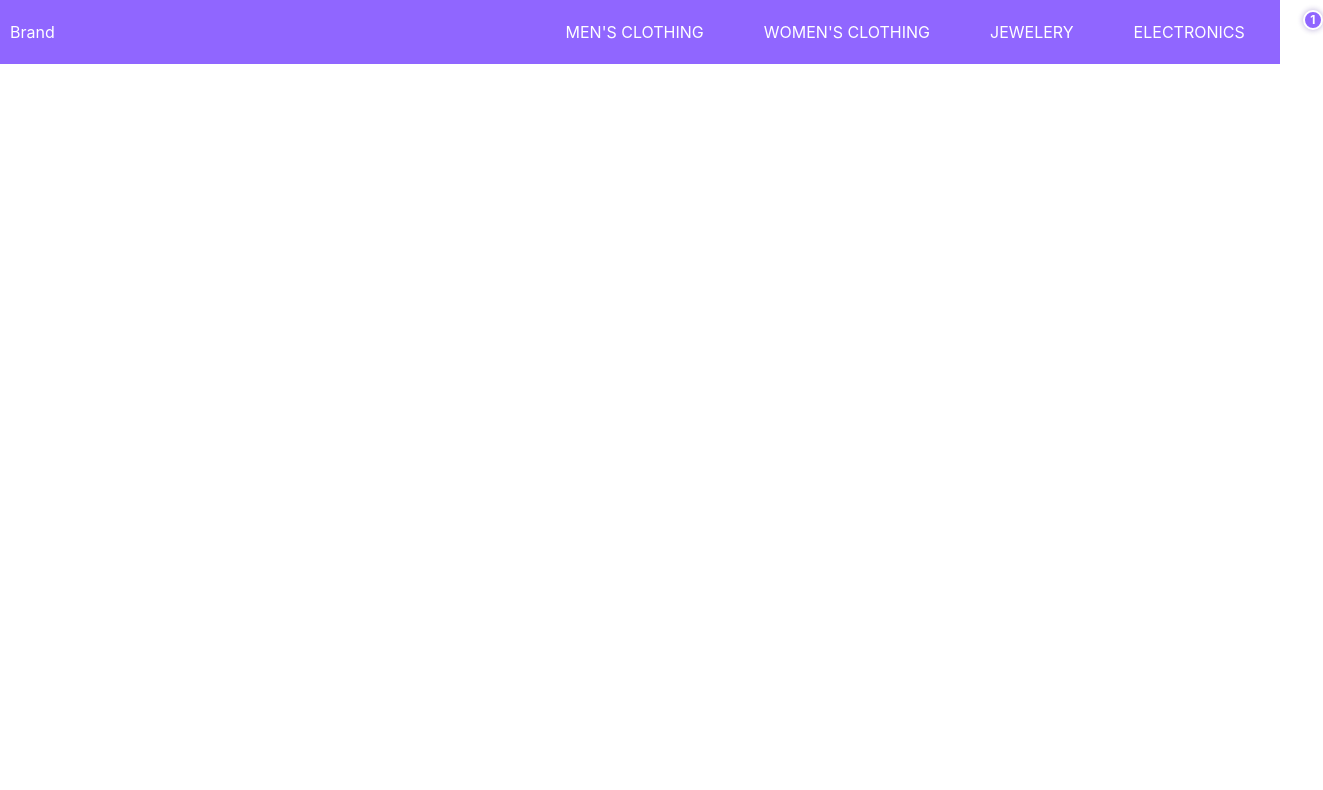
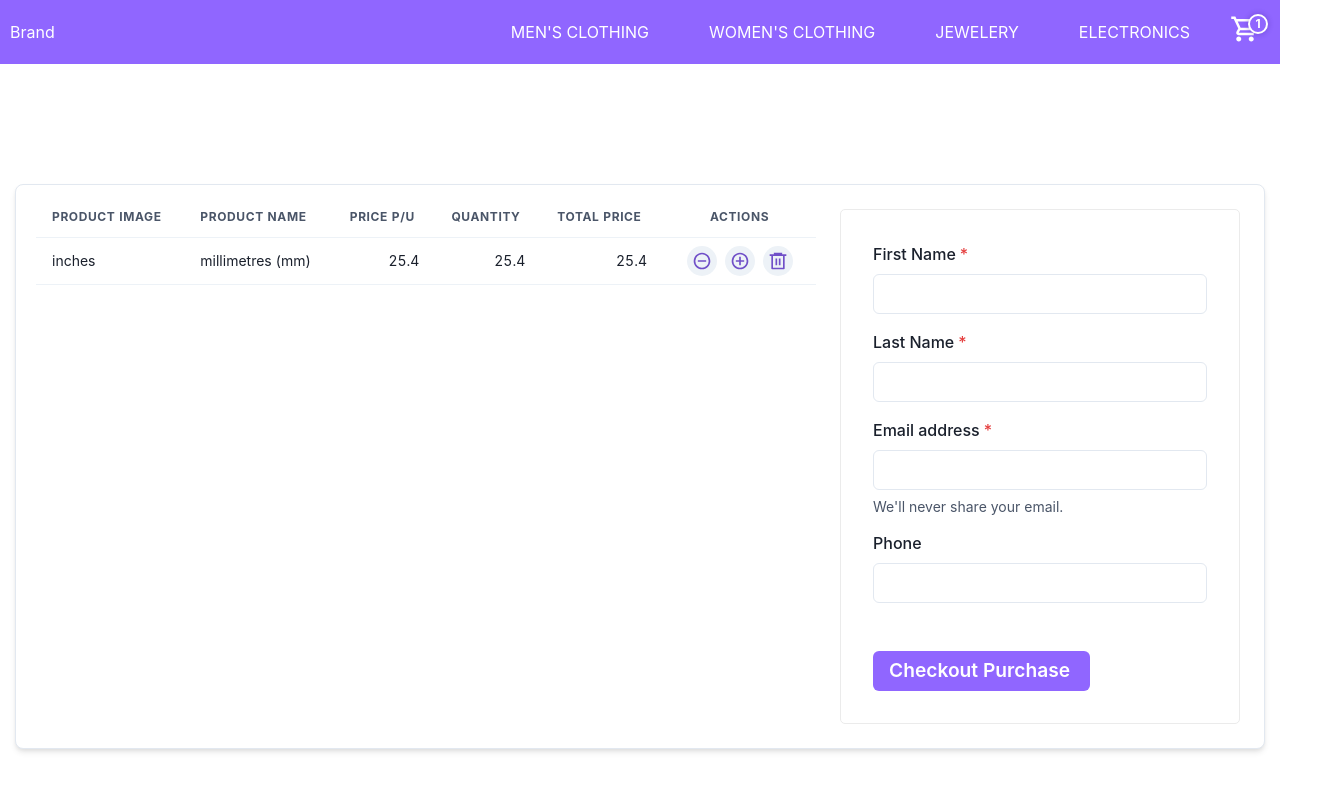
Before and after one commit to simon1691/Ecommerce, a React (Vite) app: page /cart in a window 1280 px wide. Shown: the top 790 px of the page, 1323 px wide, since content can reach past the window. Built offline with nearby package versions, Linux system fonts and the light colour scheme.

Commit message:
Cart componente created + Css styles added and updated

```diff
--- a/src/App.jsx
+++ b/src/App.jsx
@@ -3,6 +3,7 @@ import { Container } from "@chakra-ui/react";
 import ItemListContainer from "./components/containers/ItemListContainer";
 import { BrowserRouter, Route, Routes } from "react-router-dom";
 import ItemDetailContainer from "./components/containers/ItemDetailContainer";
+import Cart from "./components/Cart";
 
 function App() {
   return (
@@ -21,6 +22,11 @@ function App() {
             path="/item/:id"
             element={<ItemDetailContainer />}
           />
+          <Route
+            exact
+            path="/cart"
+            element={<Cart />}
+          />
         </Routes>
       </Container>
     </BrowserRouter>
--- /dev/null
+++ b/src/components/Cart.jsx
@@ -0,0 +1,191 @@
+import React from "react";
+import {
+  Flex,
+  Box,
+  Image,
+  useColorModeValue,
+  Button,
+  Text,
+  FormControl,
+  FormLabel,
+  FormErrorMessage,
+  FormHelperText,
+  Input,
+  Table,
+  Thead,
+  Tbody,
+  Tr,
+  Th,
+  Td,
+  TableContainer,
+  Icon
+} from "@chakra-ui/react";
+import { RiDeleteBin6Line, RiAddCircleLine, RiIndeterminateCircleLine
+} from "react-icons/ri";
+
+const Cart = () => {
+  return (
+    <Box
+      key={"test"}
+      bg={useColorModeValue("white", "gray.800")}
+      maxW="1250px"
+      borderWidth="1px"
+      rounded="lg"
+      shadow="lg"
+      boxShadow="md"
+      transition="box-shadow 0.1s ease-in-out"
+      cursor="pointer"
+      _hover={{
+        boxShadow: "xl",
+      }}
+      position="relative"
+      m={"auto"}
+      mt={"120px"}
+    >
+      <Flex justifyContent={"space-between"}>
+        <TableContainer w={"100%"} m={5} mr={0}>
+          <Table  size='sm'>
+            <Thead>
+              <Tr>
+                <Th pb={3}>Product Image</Th>
+                <Th pb={3}>Product Name</Th>
+                <Th pb={3}>Price P/U</Th>
+                <Th pb={3}>Quantity</Th>
+                <Th pb={3}>Total Price</Th>
+                <Th pb={3} textAlign={"center"}>Actions</Th>
+              </Tr>
+            </Thead>
+            <Tbody>
+              <Tr>
+                <Td>inches</Td>
+                <Td>millimetres (mm)</Td>
+                <Td isNumeric>25.4</Td>
+                <Td isNumeric>25.4</Td>
+                <Td isNumeric>25.4</Td>
+                <Td textAlign={"center"}>
+                  <Button
+                  color={"#704fc8"}
+                    w={"30px"}
+                    h={"30px"}
+                    minW={0}
+                    lineHeight={0}
+                    _hover={{
+                      bg: "#704fc8",
+                      color:"white"
+                    }}
+                    borderRadius={"50%"}
+                    p={0}
+                  mx={1}
+                >
+                <Icon
+                color="current"
+                as={RiIndeterminateCircleLine}
+                h={5}
+                w={5}
+                alignSelf={"center"}
+              />
+                  </Button>
+                  <Button
+                    color={"#704fc8"}
+                    w={"30px"}
+                    h={"30px"}
+                    minW={0}
+                    lineHeight={0}
+                    _hover={{
+                      bg: "#704fc8",
+                      color:"white"
+                    }}
+                    borderRadius={"50%"}
+                    p={0}
+                  mx={1}
+                  >
+                    <Icon
+                    color="current"
+                    as={RiAddCircleLine}
+                    h={5}
+                    w={5}
+                    alignSelf={"center"}
+                  />
+                  </Button>
+                  <Button
+                  color={"#704fc8"}
+                  w={"30px"}
+                  h={"30px"}
+                  minW={0}
+                  lineHeight={0}
+                  _hover={{
+                    bg: "#704fc8",
+                    color:"white"
+                  }}
+                  borderRadius={"50%"}
+                  p={0}
+                mx={1}
+                  >
+                  <Icon
+                  color="current"
+                  as={RiDeleteBin6Line}
+                  h={5}
+                  w={5}
+                  alignSelf={"center"}
+                />
+                  </Button>
+                </Td>
+              </Tr>
+            </Tbody>
+          </Table>
+        </TableContainer>
+        <Box p="6">
+          <Box
+            p="8"
+            border={"1px solid #ebebeb"}
+            height={"100%"}
+            borderRadius="5"
+            w={400}
+          >
+            <Box>
+              <form>
+                <FormControl isRequired mb={4}>
+                  <FormLabel>First Name</FormLabel>
+                  <Input type='text' />
+                </FormControl>
+
+                <FormControl isRequired mb={4}>
+                  <FormLabel>Last Name</FormLabel>
+                  <Input type='text' />
+                  <FormHelperText></FormHelperText>
+                </FormControl>
+
+                <FormControl isRequired mb={4}>
+                  <FormLabel>Email address</FormLabel>
+                  <Input type='email' />
+                  <FormHelperText>We'll never share your email.</FormHelperText>
+                </FormControl>
+
+                <FormControl mb={4}>
+                  <FormLabel>Phone</FormLabel>
+                  <Input type='tel' />
+                  <FormHelperText></FormHelperText>
+                </FormControl>
+                <Button type="submit"
+                  bg="#9066ff"
+                  placement={"top"}
+                  color={"white"}
+                  fontSize={"1.2em"}
+                  alignItems={"center"}
+                  _hover={{
+                    bg: "#704fc8",
+                  }}
+                  mt={8}
+                >
+                  <Text me={1}>Checkout Purchase</Text>
+                </Button>
+              </form>
+            </Box>
+          </Box>
+        </Box>
+      </Flex>
+    </Box>
+  );
+};
+
+export default Cart;
--- a/src/components/CartWidget.jsx
+++ b/src/components/CartWidget.jsx
@@ -1,12 +1,15 @@
 import React from "react";
 import { Icon } from "@chakra-ui/react";
 import { MdOutlineShoppingCart } from "react-icons/md";
+import { Link } from "react-router-dom";
 
 const CartWidget = () => {
   return (
     <div className="nav-cart-icon">
-      <Icon as={MdOutlineShoppingCart} />
-      <div className="notification">1</div>
+      <Link to={"/cart"} >
+        <Icon as={MdOutlineShoppingCart} />
+        <div className="notification">1</div>
+      </Link>
     </div>
   );
 };
--- a/src/components/ComponentsCssStyles/NavBar.css
+++ b/src/components/ComponentsCssStyles/NavBar.css
@@ -5,7 +5,6 @@
     width: 100%;
     display: flex;
     justify-content:end;
-    flex: 0 0 100%;
 }
 
 .container-nav .container-nav-list .nav-list {
@@ -26,6 +25,7 @@
     justify-content: center;
     align-items: center;
     position: relative;
+    padding-right: 10px;
 }
 
 .container-nav .container-nav-list .nav-cart-icon .notification{
--- a/src/components/ItemList.jsx
+++ b/src/components/ItemList.jsx
@@ -28,4 +28,4 @@ const ItemList = ({ productos }) => {
   );
 };
 
-export default ItemList;
+export default React.memo(ItemList);
--- a/src/components/NavBar.jsx
+++ b/src/components/NavBar.jsx
@@ -37,8 +37,8 @@ const NavBar = () => {
             <li>
               <Link to={`/category/${"electronics"}`}>ELECTRONICS</Link>
             </li>
+            <CartWidget stock={5} />
           </ul>
-          <CartWidget stock={5} />
         </div>
       </Box>
     </Box>
--- a/src/components/containers/ItemListContainer.jsx
+++ b/src/components/containers/ItemListContainer.jsx
@@ -1,11 +1,13 @@
 import React, { useState, useEffect } from "react";
-import { Box } from "@chakra-ui/react";
+import { Box, Text } from "@chakra-ui/react";
 import ItemList from "../ItemList";
 import { useParams } from "react-router-dom";
+import Loader from "./Loader";
 
 const ItemListContainer = () => {
   const [productos, setProductos] = useState([]);
   const { id } = useParams();
+  const [loader, setLoader] = useState(true);
 
   useEffect(() => {
     const fetchData = async () => {
@@ -14,16 +16,38 @@ const ItemListContainer = () => {
         const data = await response.json();
         setProductos(data);
       } catch (error) {
-        console.log("El Api no cargo");
+        setLoader(true);
       }
     };
     fetchData();
+    setLoader(false);
   }, []);
 
   const categoriaFilter = productos.filter(
     (producto) => producto.category === id
   );
 
+  if (loader) {
+    return (
+      <Box
+        h={"100vh"}
+        display="flex"
+        alignItems="center"
+        flexDir={"column"}
+        justifyContent="center"
+        position={"absolute"}
+        top={0}
+        bottom={0}
+        left={0}
+        right={0}
+      >
+        <Loader size="xl"></Loader>
+        <Box as="h1" mt={3}>
+          Cargando Productos...
+        </Box>
+      </Box>
+    );
+  }
   return (
     <Box maxW="100%">
       <Box
--- /dev/null
+++ b/src/components/containers/Loader.jsx
@@ -0,0 +1,11 @@
+import { Spinner } from "@chakra-ui/react"
+import React from "react"
+
+
+const Loader = ({size}) => {
+    return (
+        <Spinner size={size} />
+    )
+}
+
+export default Loader
```
